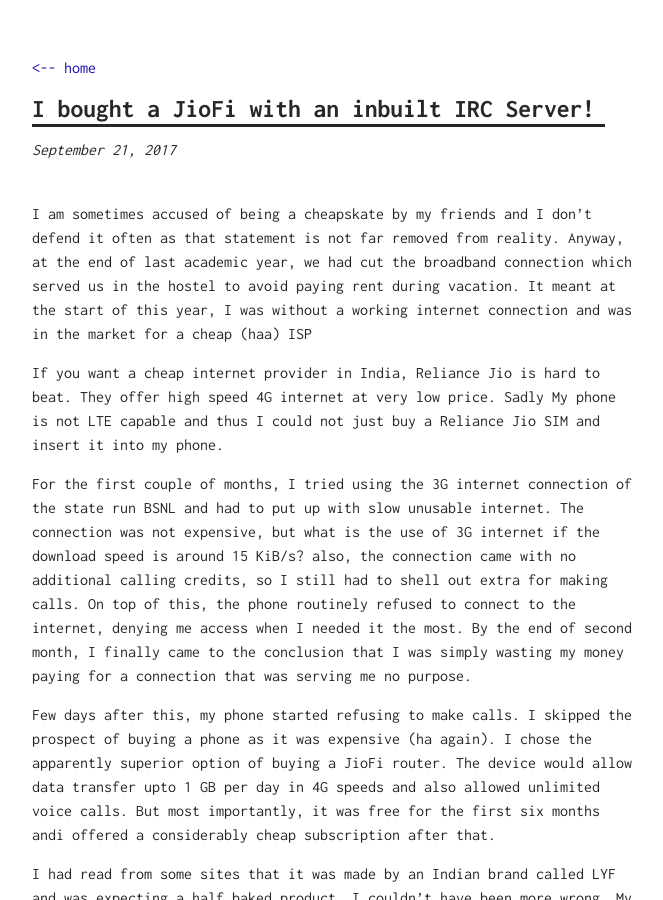
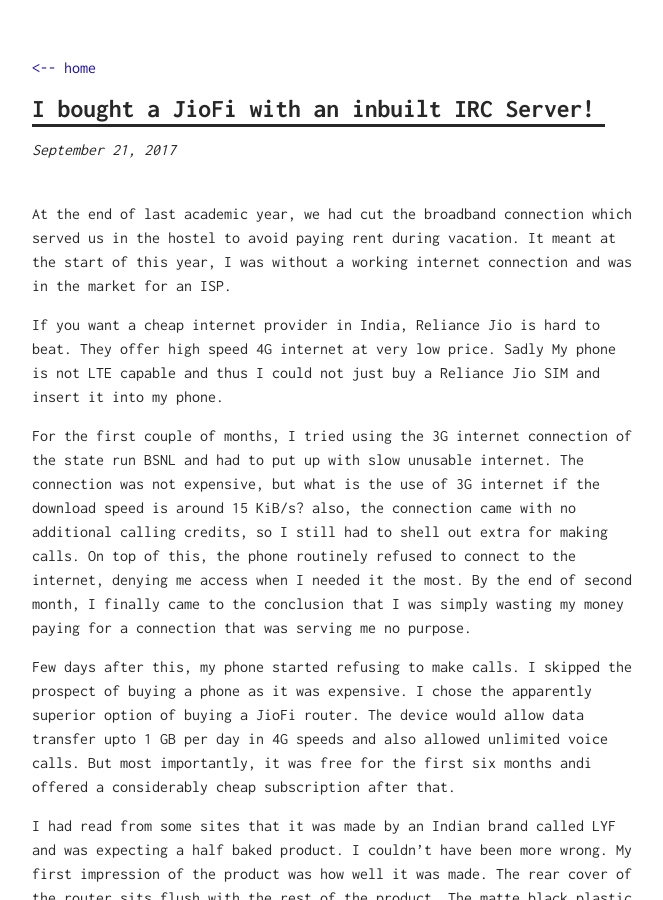
Before and after one commit to karuvally/karuvally.github.io, a Jekyll site: the page built from _posts/2017-09-21-my-JioFi-has-inbuilt-IRC-server.md, in a window 1280 px wide and 900 px high. Shown: the whole window, without its empty margins (308-971 px from the left). Built offline with Jekyll 4.4.1, drawn with Linux system fonts in a browser that asks for light colours.

Commit message:
corrections the jio post

```diff
--- a/_posts/2017-09-21-my-JioFi-has-inbuilt-IRC-server.md
+++ b/_posts/2017-09-21-my-JioFi-has-inbuilt-IRC-server.md
@@ -3,13 +3,13 @@
 title: I bought a JioFi with an inbuilt IRC Server!
 ---
 
-I am sometimes accused of being a cheapskate by my friends and I don't defend it often as that statement is not far removed from reality. Anyway, at the end of last academic year, we had cut the broadband connection which served us in the hostel to avoid paying rent during vacation. It meant at the start of this year, I was without a working internet connection and was in the market for a cheap (haa) ISP
+At the end of last academic year, we had cut the broadband connection which served us in the hostel to avoid paying rent during vacation. It meant at the start of this year, I was without a working internet connection and was in the market for an ISP.
 
 If you want a cheap internet provider in India, Reliance Jio is hard to beat. They offer high speed 4G internet at very low price. Sadly My phone is not LTE capable and thus I could not just buy a Reliance Jio SIM and insert it into my phone.
 
 For the first couple of months, I tried using the 3G internet connection of the state run BSNL and had to put up with slow unusable internet. The connection was not expensive, but what is the use of 3G internet if the download speed is around 15 KiB/s? also, the connection came with no additional calling credits, so I still had to shell out extra for making calls. On top of this, the phone routinely refused to connect to the internet, denying me access when I needed it the most. By the end of second month, I finally came to the conclusion that I was simply wasting my money paying for a connection that was serving me no purpose.
 
-Few days after this, my phone started refusing to make calls. I skipped the prospect of buying a phone as it was expensive (ha again). I chose the apparently superior option of buying a JioFi router. The device would allow data transfer upto 1 GB per day in 4G speeds and also allowed unlimited voice calls. But most importantly, it was free for the first six months andi offered a considerably cheap subscription after that.
+Few days after this, my phone started refusing to make calls. I skipped the prospect of buying a phone as it was expensive. I chose the apparently superior option of buying a JioFi router. The device would allow data transfer upto 1 GB per day in 4G speeds and also allowed unlimited voice calls. But most importantly, it was free for the first six months andi offered a considerably cheap subscription after that.
 
 I had read from some sites that it was made by an Indian brand called LYF and was expecting a  half baked product. I couldn't have been more wrong. My first impression of the product was how well it was made. The rear cover of the router sits flush with the rest of the product. The matte black plastic body while not extremely solid, has enough quality to take day to day beating and lends the device a minimalist yet smart look.
 
```
